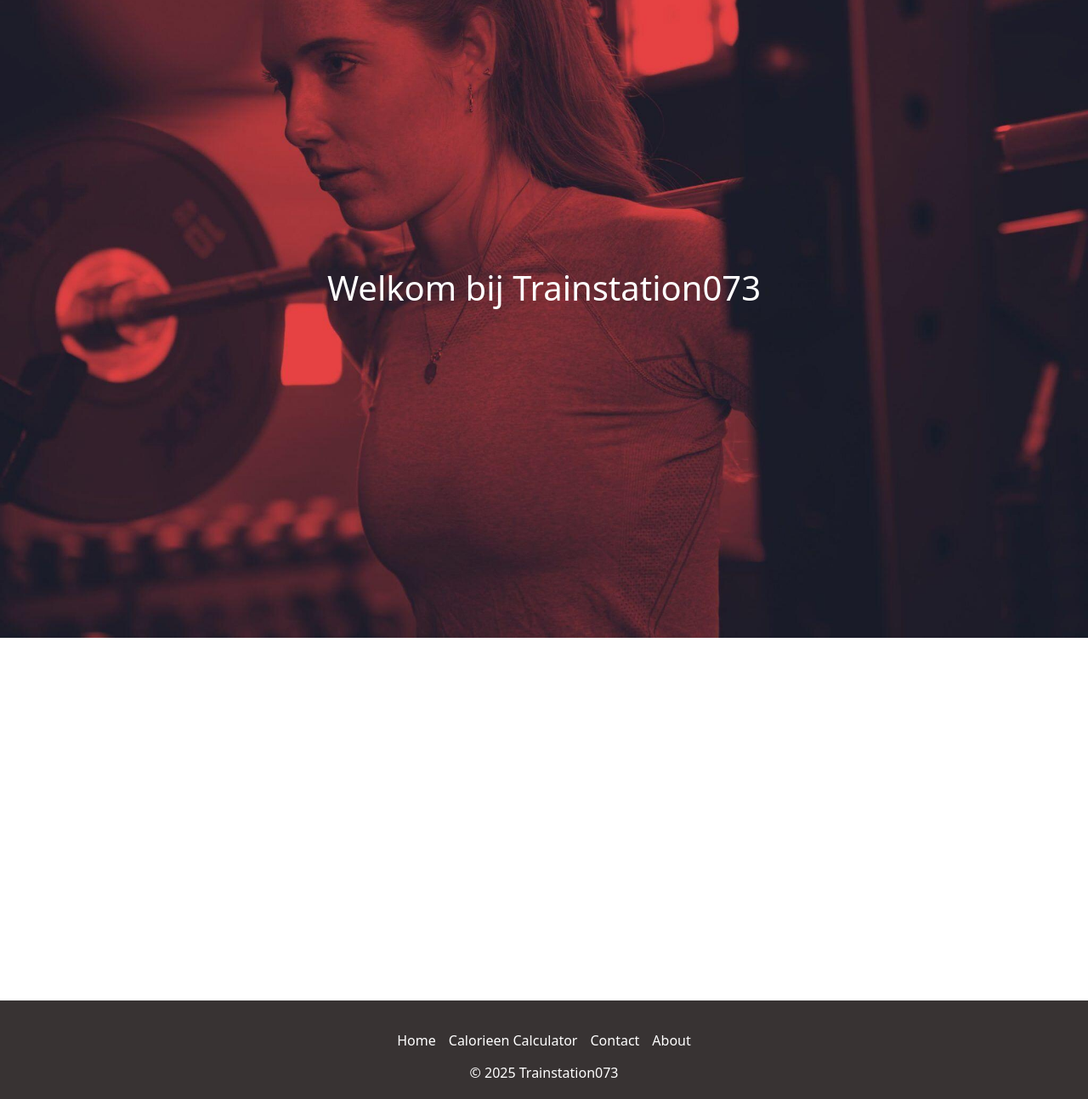
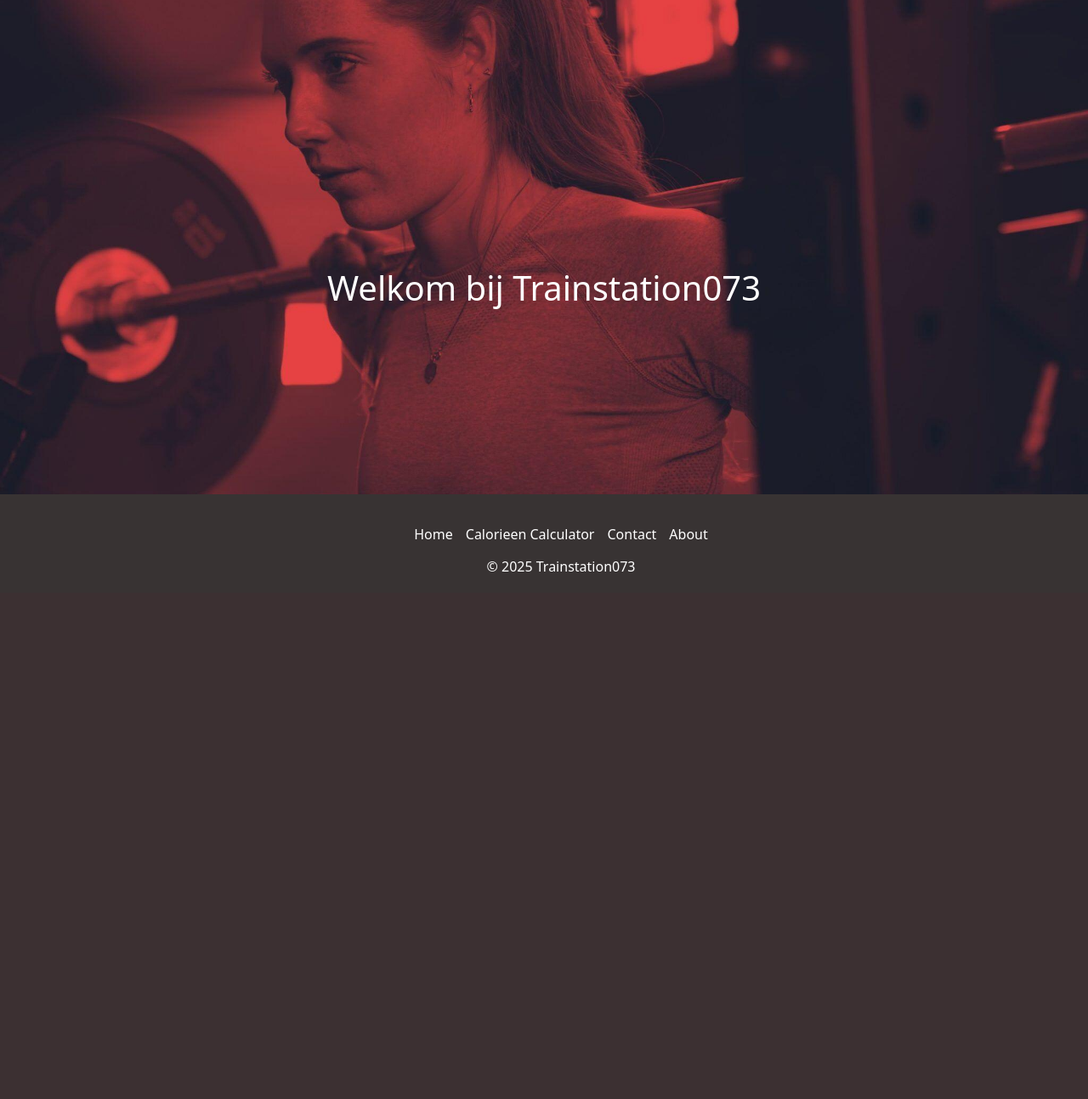
Before and after one commit to KW1C-OwenRamaekers/P_Opdracht_T3, a PHP site: page / in a window 1280 px wide. Shown: the part 102-1396 px from the top of the page at 85% size. After the commit the page ends 775 px from the top, so only its background shows below. Run offline with PHP 8.4, Linux system fonts and the light colour scheme.

Commit message:
some work

```diff
--- a/Includes/Footer.php
+++ b/Includes/Footer.php
@@ -16,7 +16,13 @@
         color: #FFFFFF;
         padding: 20px;
         text-align: center;
-        margin-top: 100%;
+        margin-top: 10vh; /* Changed to 10vh */
+    }
+
+    #footer {
+        position: fixed;
+        bottom: 0;
+        width: 100%;
     }
 
     .footer-content {
```
